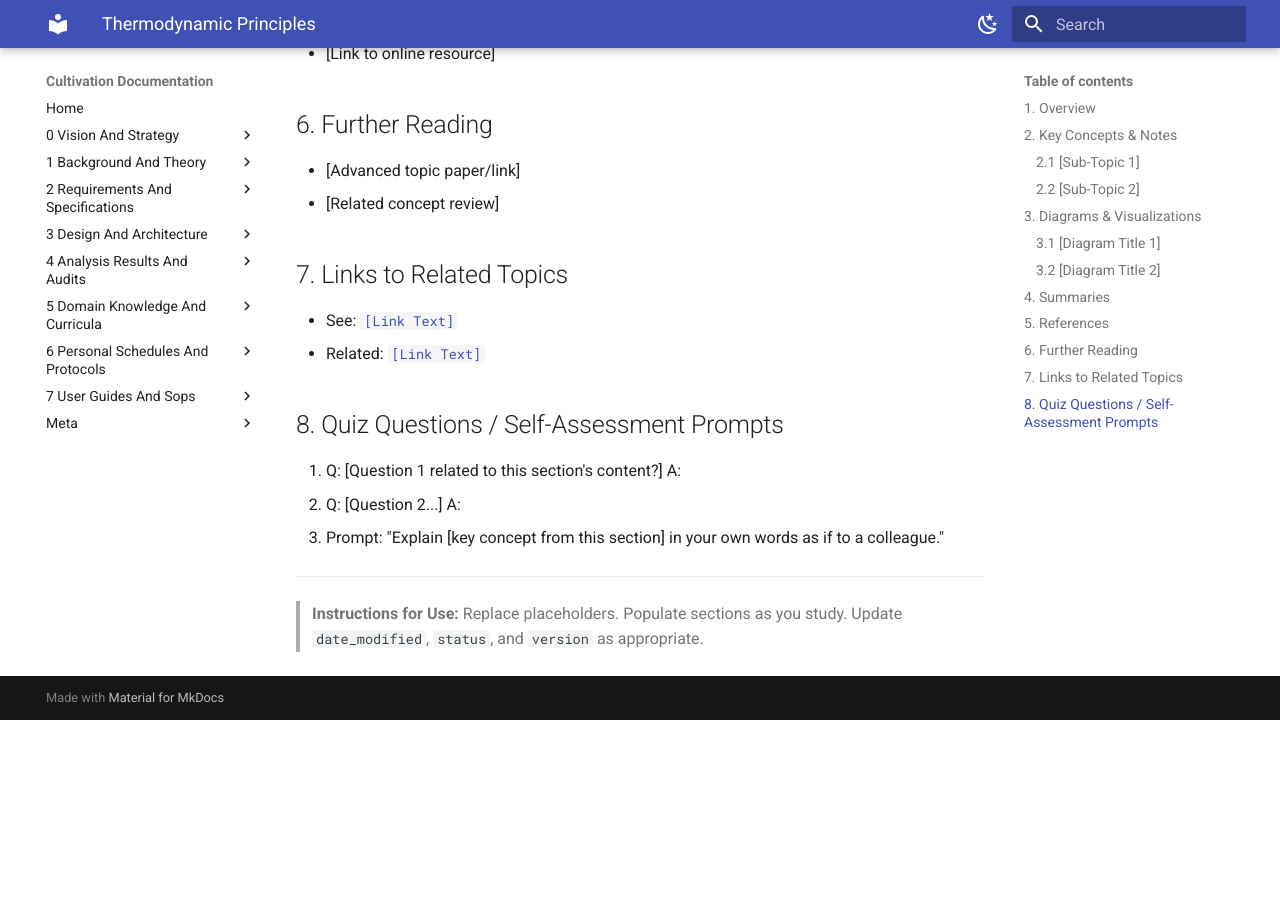
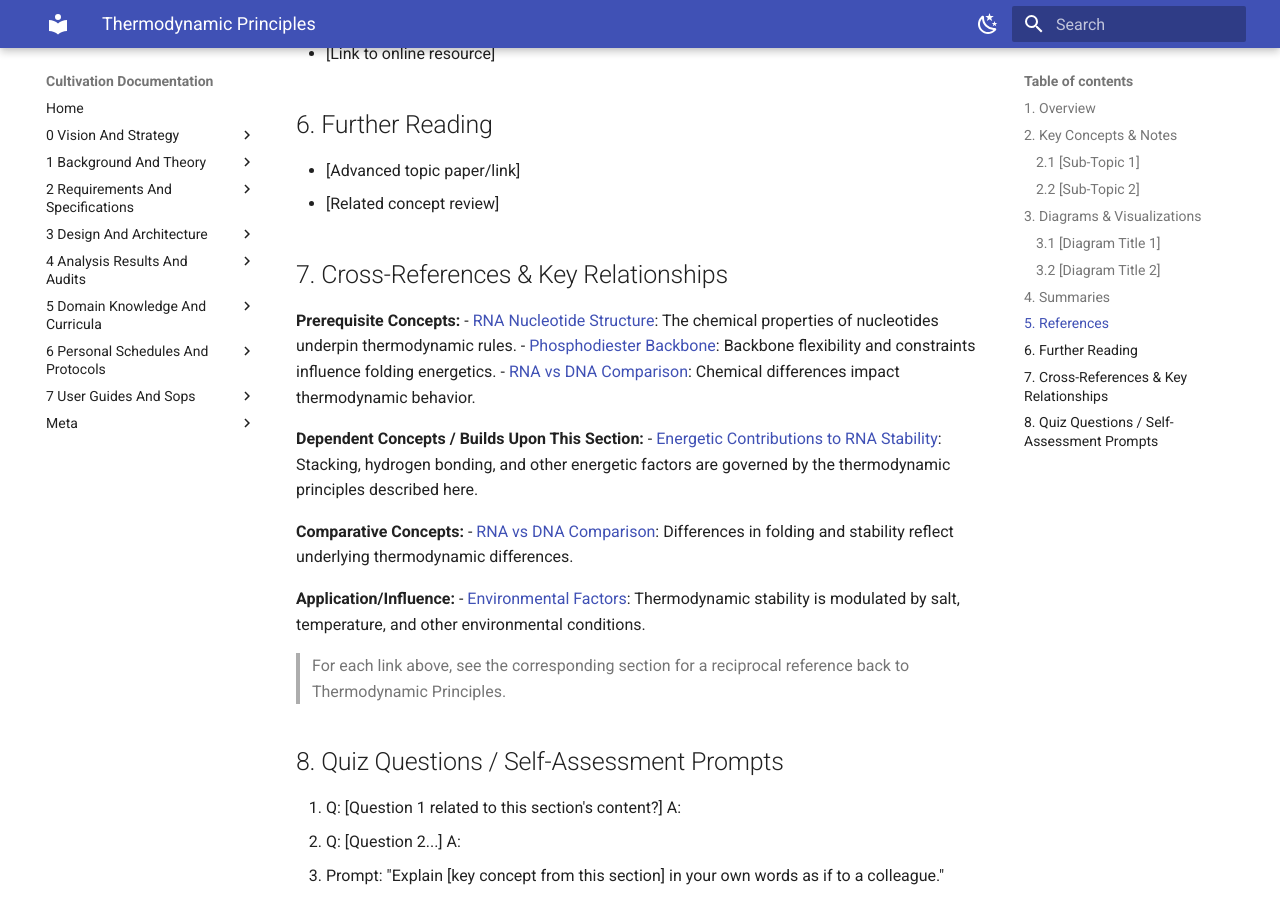
Before and after one commit to ImmortalDemonGod/Holistic-Performance-Enhancement, an MkDocs documentation site: the page built from cultivation/docs/5_domain_knowledge_and_curricula/biology/RNA_MODELING/Pillar1_Biophysical_Modeling/4_Thermodynamic_Principles/index.md, in a window 1280 px wide and 900 px high, scrolled down 1048 px. Built offline with MkDocs 1.6.1 and Material for MkDocs 9.7.7, drawn with Linux system fonts in a browser that asks for light colours; before the commit the page ends 1768 px from its top, so only the background shows below that.

Commit message:
📝 docs(biology): update RNA modeling documentation
- modify date_modified to "2025-06-04" for versioning
- change status to "review" and increment version to "1.1"
- enhance cross-references and key relationships sections
- clarify prerequisite, dependent, comparative concepts, and applications

```diff
--- a/cultivation/docs/5_domain_knowledge_and_curricula/biology/RNA_MODELING/Pillar1_Biophysical_Modeling/4_Thermodynamic_Principles/index.md
+++ b/cultivation/docs/5_domain_knowledge_and_curricula/biology/RNA_MODELING/Pillar1_Biophysical_Modeling/4_Thermodynamic_Principles/index.md
@@ -45,9 +45,24 @@ version: "1.0"
 - [Advanced topic paper/link]
 - [Related concept review]
 
-## 7. Links to Related Topics
-- See: [`[Link Text]`](../[Other_Subsection]/index.md)
-- Related: [`[Link Text]`](../../[Another_Pillar_Or_Domain]/index.md)
+## 7. Cross-References & Key Relationships
+
+**Prerequisite Concepts:**
+- [RNA Nucleotide Structure](../1_RNA_Nucleotide_Structure/index.md): The chemical properties of nucleotides underpin thermodynamic rules.
+- [Phosphodiester Backbone](../2_Phosphodiester_Backbone/index.md): Backbone flexibility and constraints influence folding energetics.
+- [RNA vs DNA Comparison](../3_RNA_vs_DNA_Comparison/index.md): Chemical differences impact thermodynamic behavior.
+
+**Dependent Concepts / Builds Upon This Section:**
+- [Energetic Contributions to RNA Stability](../5_Energetic_Contributions/index.md): Stacking, hydrogen bonding, and other energetic factors are governed by the thermodynamic principles described here.
+
+**Comparative Concepts:**
+- [RNA vs DNA Comparison](../3_RNA_vs_DNA_Comparison/index.md): Differences in folding and stability reflect underlying thermodynamic differences.
+
+**Application/Influence:**
+- [Environmental Factors](../6_Environmental_Factors/index.md): Thermodynamic stability is modulated by salt, temperature, and other environmental conditions.
+
+> For each link above, see the corresponding section for a reciprocal reference back to Thermodynamic Principles.
+
 
 ## 8. Quiz Questions / Self-Assessment Prompts
 1. Q: [Question 1 related to this section's content?]
```
Also changed, not shown: other parts of cultivation/docs/5_domain_knowledge_and_curricula/biology/RNA_MODELING/Pillar1_Biophysical_Modeling/4_Thermodynamic_Principles/index.md (+3 -3 lines), cultivation/docs/5_domain_knowledge_and_curricula/biology/RNA_MODELING/Pillar1_Biophysical_Modeling/5_Energetic_Contributions/index.md (+21 -6 lines), cultivation/docs/5_domain_knowledge_and_curricula/biology/RNA_MODELING/Pillar1_Biophysical_Modeling/6_Environmental_Factors/index.md (+20 -6 lines).
